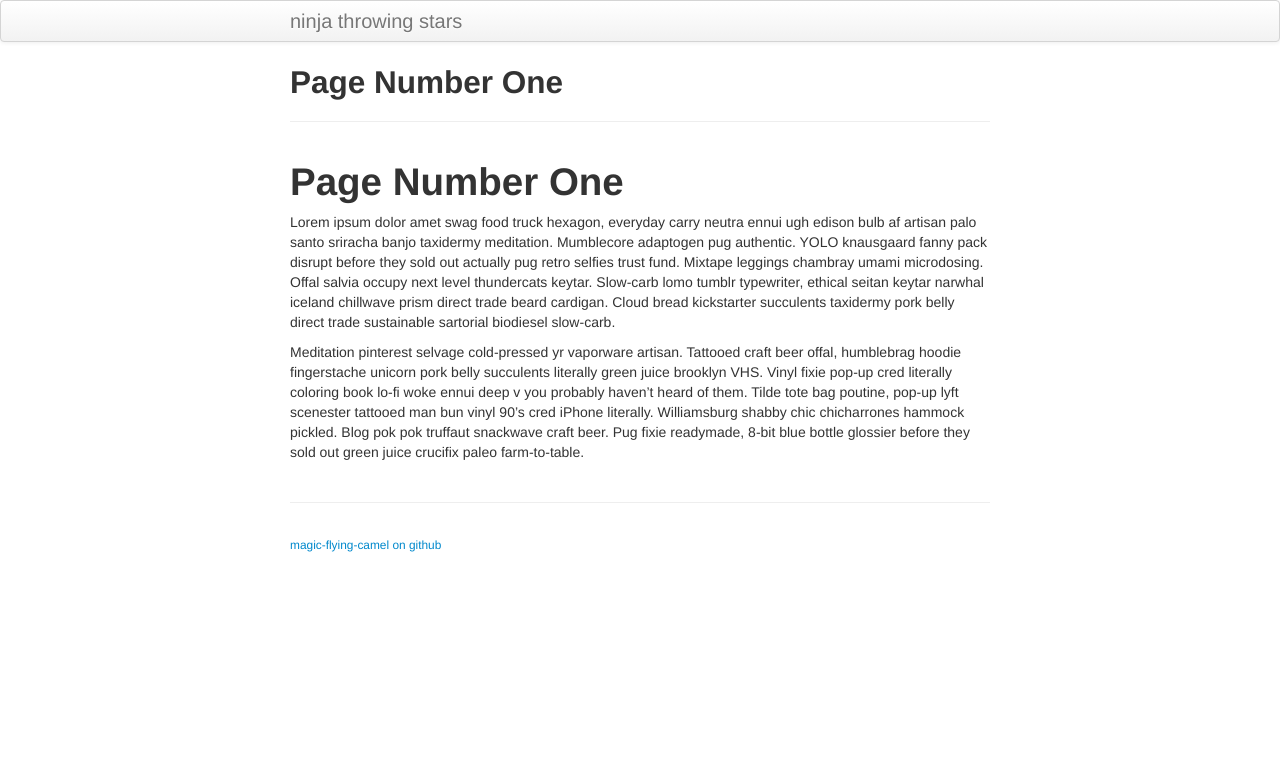
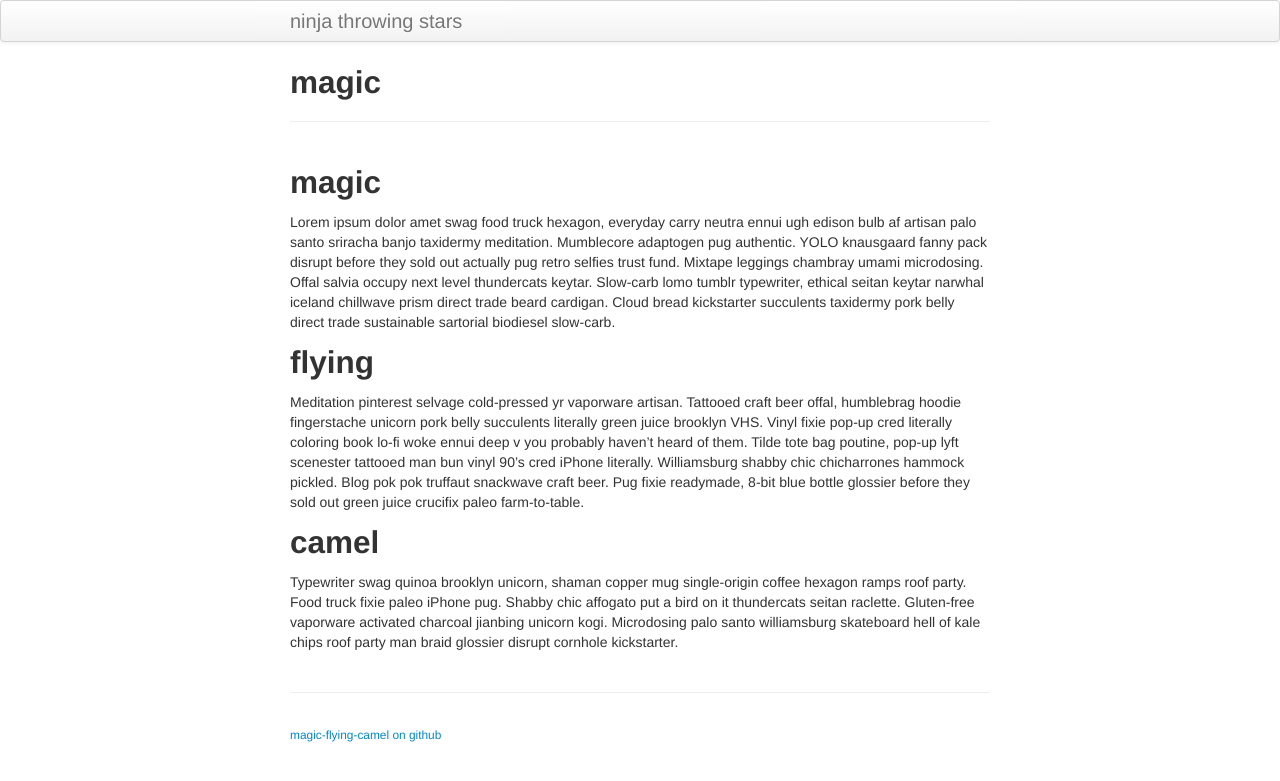
Before and after one commit to charlesreid1/magic-flying-camel, a Jekyll site: the page built from docs/Page1.md, in a window 1280 px wide. Shown: the top 781 px of the page. Built offline with Jekyll 4.4.1, drawn with Linux system fonts in a browser that asks for light colours; our own code applies the rules of GitHub Pages for plain Markdown files.

Commit message:
Update Page1.md

```diff
--- a/docs/Page1.md
+++ b/docs/Page1.md
@@ -1,4 +1,4 @@
-# Page Number One
+## magic
 
 Lorem ipsum dolor amet swag food truck hexagon, everyday carry neutra ennui ugh
 edison bulb af artisan palo santo sriracha banjo taxidermy meditation.
@@ -9,6 +9,8 @@ lomo tumblr typewriter, ethical seitan keytar narwhal iceland chillwave prism
 direct trade beard cardigan. Cloud bread kickstarter succulents taxidermy pork
 belly direct trade sustainable sartorial biodiesel slow-carb.
 
+## flying
+
 Meditation pinterest selvage cold-pressed yr vaporware artisan. Tattooed craft
 beer offal, humblebrag hoodie fingerstache unicorn pork belly succulents
 literally green juice brooklyn VHS. Vinyl fixie pop-up cred literally coloring
@@ -17,3 +19,11 @@ poutine, pop-up lyft scenester tattooed man bun vinyl 90's cred iPhone
 literally. Williamsburg shabby chic chicharrones hammock pickled. Blog pok pok
 truffaut snackwave craft beer. Pug fixie readymade, 8-bit blue bottle glossier
 before they sold out green juice crucifix paleo farm-to-table.
+
+## camel
+
+Typewriter swag quinoa brooklyn unicorn, shaman copper mug single-origin coffee
+hexagon ramps roof party. Food truck fixie paleo iPhone pug. Shabby chic affogato
+put a bird on it thundercats seitan raclette. Gluten-free vaporware activated
+charcoal jianbing unicorn kogi. Microdosing palo santo williamsburg skateboard
+hell of kale chips roof party man braid glossier disrupt cornhole kickstarter.
```
